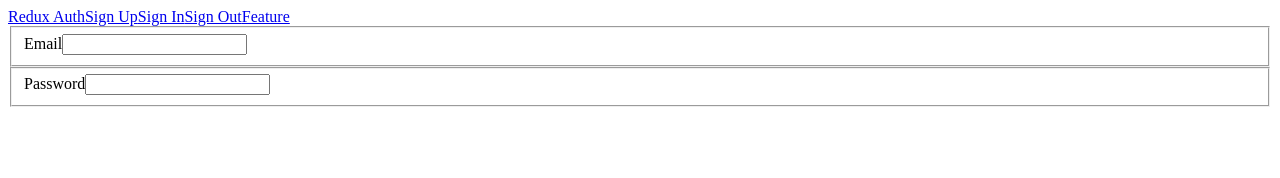
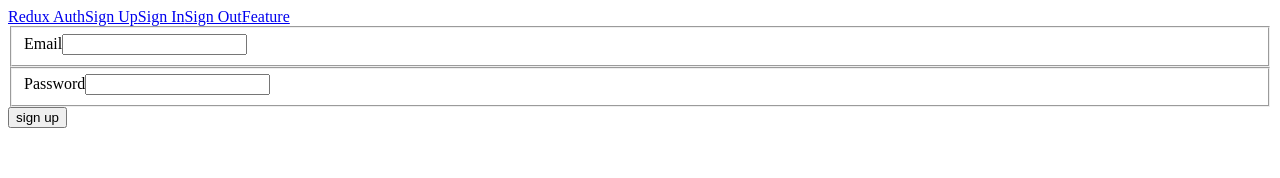
Before and after one commit to seangrant118/adv-react-redux-auth, a React (Create React App) app in the folder client/: page /signup in a window 1280 px wide. Shown: the top 178 px of the page. Built offline with nearby package versions, Linux system fonts and the light colour scheme.

Commit message:
handling form submission

```diff
--- a/client/src/components/auth/Signup.js
+++ b/client/src/components/auth/Signup.js
@@ -2,9 +2,14 @@
 import { reduxForm, Field } from "redux-form";
 
 class Signup extends React.Component {
+  onSubmit = formProps => {
+    console.log(formProps);
+  };
+
   render() {
+    const { handleSubmit } = this.props;
     return (
-      <form>
+      <form onSubmit={handleSubmit(this.onSubmit)}>
         <fieldset>
           <label>Email</label>
           <Field
@@ -23,6 +28,7 @@
             autoComplete="off"
           />
         </fieldset>
+        <button>sign up</button>
       </form>
     );
   }
```
